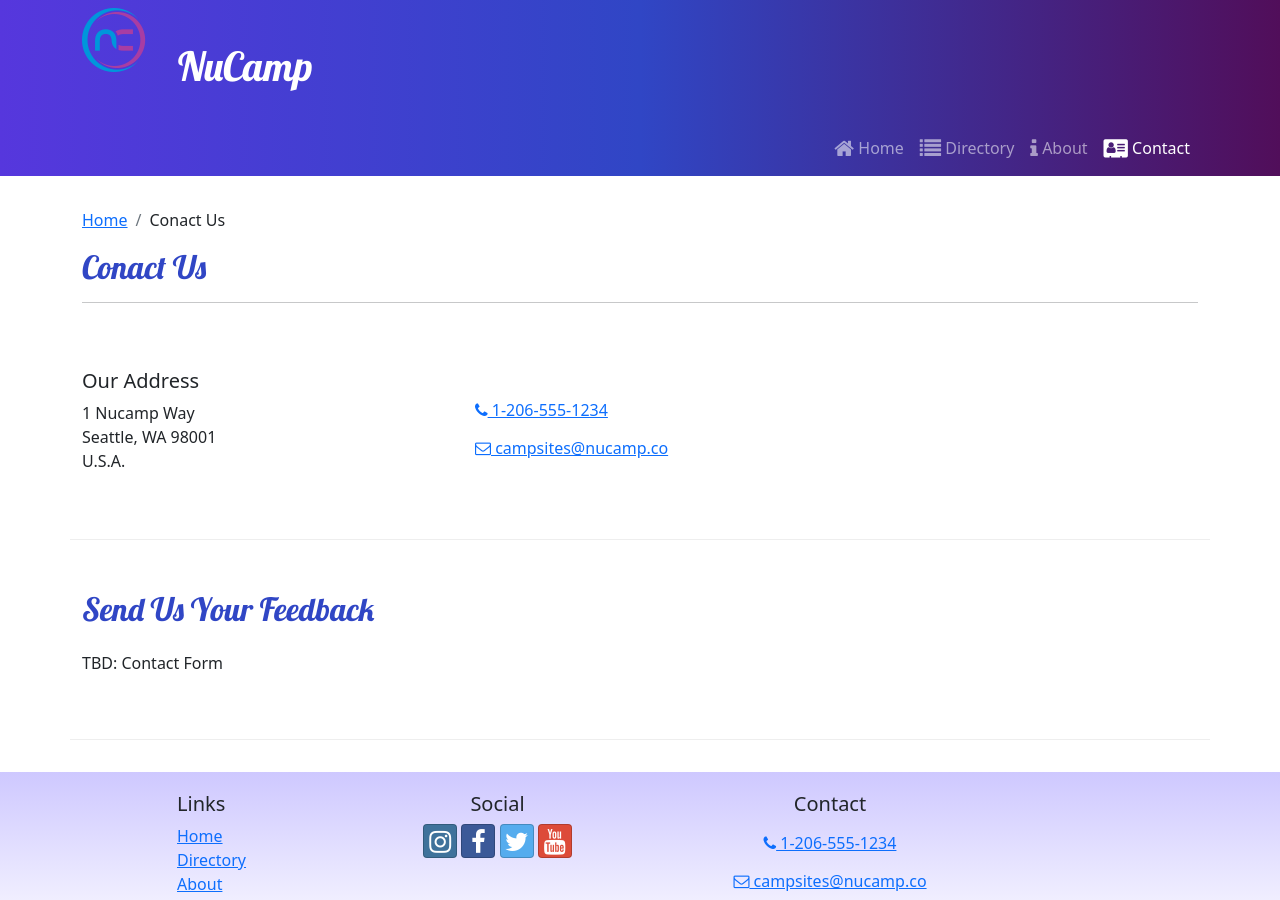
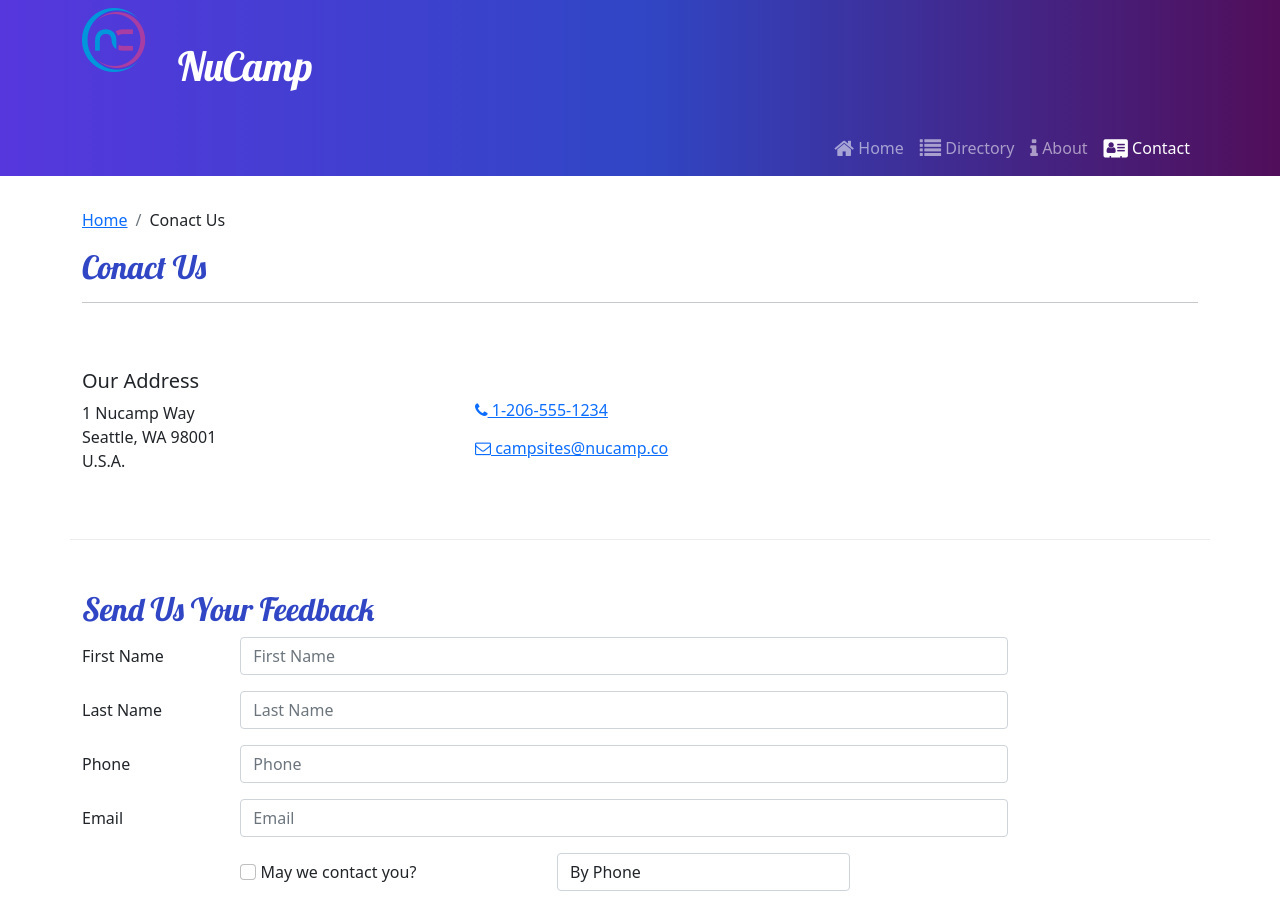
Before and after one commit to quachan888/nucampsite-v2, a React (Create React App) app: page /contact in a window 1280 px wide. Shown: the top 900 px of the page. Built offline with nearby package versions, Linux system fonts and the light colour scheme.

Commit message:
ContactForm Parts 1 and 2

```diff
--- /dev/null
+++ b/src/components/ContactForm.js
@@ -0,0 +1,76 @@
+import { Field, Form, Formik } from 'formik';
+import { Col, FormGroup, Label } from 'reactstrap';
+
+const ContactForm = () => {
+    return (
+        <Formik
+            initialvalues={{
+                firstName: '',
+                lastName: '',
+                phoneNum: '',
+                email: '',
+                agree: false,
+                contactType: 'By Phone',
+                feedback: ''
+            }}
+        >
+            <Form>
+                <FormGroup row>
+                    <Label htmlFor="firstName" md="2">
+                        First Name
+                    </Label>
+                    <Col md="10">
+                        <Field className="form-control" name="firstName" placeholder="First Name" />{' '}
+                    </Col>
+                </FormGroup>
+                <FormGroup row>
+                    <Label htmlFor="lastName" md="2">
+                        Last Name
+                    </Label>
+                    <Col md="10">
+                        <Field className="form-control" name="lastName" placeholder="Last Name" />
+                    </Col>
+                </FormGroup>
+                <FormGroup row>
+                    <Label htmlFor="phoneNum" md="2">
+                        Phone
+                    </Label>
+                    <Col md="10">
+                        {' '}
+                        <Field className="form-control" name="phoneNum" placeholder="Phone" />
+                    </Col>
+                </FormGroup>
+                <FormGroup row>
+                    <Label htmlFor="email" md="2">
+                        Email
+                    </Label>
+                    <Col md="10">
+                        <Field className="form-control" name="email" placeholder="Email" />
+                    </Col>
+                </FormGroup>
+                <FormGroup row>
+                    <Label check md={{ size: 4, offset: 2 }}>
+                        <Field name="agree" type="checkbox" className="form-check-input" /> May we
+                        contact you?
+                    </Label>
+                    <Col md="4">
+                        <Field className="form-control" name="contactType" as="select">
+                            <option>By Phone</option>
+                            <option>By Email</option>
+                        </Field>
+                    </Col>
+                </FormGroup>
+                <FormGroup row>
+                    <Label htmlFor="feedback" md="2">
+                        Your Feedback
+                    </Label>
+                    <Col md="10">
+                        <Field className="form-control" name="feedback" as="textarea" rows="12" />
+                    </Col>
+                </FormGroup>
+            </Form>
+        </Formik>
+    );
+};
+
+export default ContactForm;
--- a/src/pages/ContactPage.js
+++ b/src/pages/ContactPage.js
@@ -1,5 +1,6 @@
 import SubHeader from '../components/SubHeader';
 import { Container, Col, Row } from 'reactstrap';
+import ContactForm from '../components/ContactForm';
 
 const ContactPage = () => {
     return (
@@ -31,7 +32,9 @@
                 <Col xs="12">
                     <h2>Send Us Your Feedback</h2>
                 </Col>
-                <Col md="10">TBD: Contact Form</Col>
+                <Col md="10">
+                    <ContactForm />
+                </Col>
             </Row>
         </Container>
     );
```
